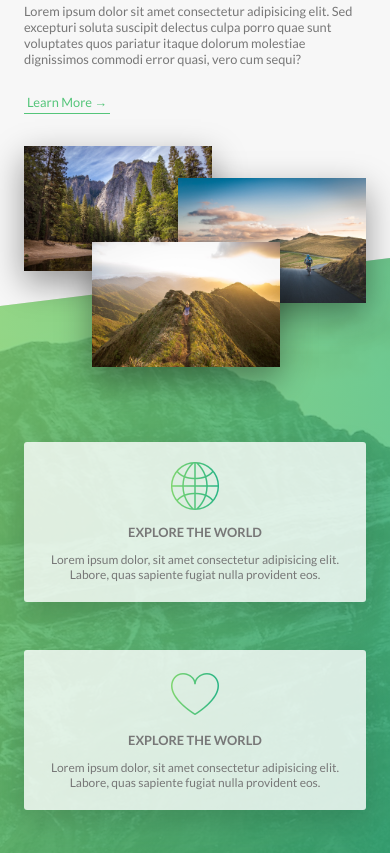
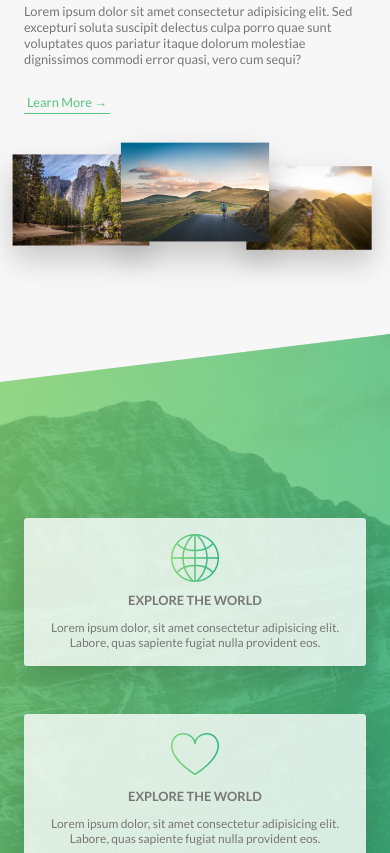
Before and after one commit to MennaRamadan/Natours, a website: page index.html in a window 390 px wide. Shown: the part 1071-1924 px from the top of the page. Drawn offline with Linux system fonts and the light colour scheme.

Commit message:
working on responsive part

```diff
--- a/sass/componnets/_cards.scss
+++ b/sass/componnets/_cards.scss
@@ -143,4 +143,54 @@
         font-weight: 100;
         font-size: 6rem;
     }
+
+
+
+    @include respond(tab-port){
+        height: auto;
+        border-radius: 3px;
+        background-color: $color-white;
+        box-shadow: 0 1.5rem 4rem rgba($color-black, .15);
+
+        &__side{
+            height: auto;
+            position: relative;
+            box-shadow: none;
+
+            &--back{
+                transform: rotateY(0);
+                clip-path: polygon(0 15%, 100% 0, 100% 100%, 0 100%);
+            }
+        }
+
+        // this mean hovering on card will affect on card side
+        &:hover &__side--front{
+            transform: rotateY(0);
+        }
+
+        &__details{
+            padding: 1rem 3rem;
+        }
+
+        &__cta{
+            position: relative;
+            top:0;
+            left: 0;
+            transform: translate(0);
+            width: 100%;
+            padding: 7rem 4rem 4rem 4rem;
+        }
+
+        &__price-only{
+            font-weight: 1.4rem;
+        }
+
+        &__price-box{
+            margin-bottom: 3px;
+        }
+
+        &__price-value{
+            font-size: 6rem;
+        }
+    }
 }
--- a/sass/componnets/_composition.scss
+++ b/sass/componnets/_composition.scss
@@ -8,19 +8,40 @@
         outline-offset: 2rem;
         transition: all .2s;
 
+        @include respond(tab-port){
+            float: left; //to make this work we must have relativeposition
+            position: relative;
+            width: 33.33333%;
+            box-shadow: 0 1.5rem 3rem rgba($color-black, .2);
+        }
+
         &--p1{
             left: 0;
             top: -2rem;
+            @include respond(tab-port){
+                top: 0;
+                transform: scale(1.2);
+            }
         }
 
         &--p2{
             right: 0;
             top: 2rem;
+            @include respond(tab-port){
+                top: -1rem;
+                transform: scale(1.3);
+                z-index: 100;
+            }
         }
 
         &--p3{
             left: 20%;
             top: 10rem;
+            @include respond(tab-port){
+                top: 1rem;
+                left: 0;
+                transform: scale(1.1);
+            }
         }
 
         &:hover{
--- a/sass/componnets/_feature-box.scss
+++ b/sass/componnets/_feature-box.scss
@@ -7,6 +7,10 @@
     text-align: center;
     transition: all .3s;
 
+    @include respond(tab-port){
+        padding: 2rem;
+    }
+
 
     &__icon{
         font-size: 6rem;
@@ -15,6 +19,10 @@
         display: inline-block;
         color: transparent;
         -webkit-background-clip: text;
+
+        @include respond(tab-port){
+            margin-bottom: 0;
+        }
     }
 
     &:hover{
--- a/sass/componnets/_form.scss
+++ b/sass/componnets/_form.scss
@@ -16,6 +16,10 @@
         width: 90%;
         display: block;
         transition: all .2s;
+
+        @include respond(tab-port){
+            width: 100%;
+        }
 
         &:focus{
             outline: none;
@@ -51,6 +55,11 @@
     &__radio-group{
         width: 49%;
         display: inline-block;
+
+        @include respond(tab-port){
+            width: 100%;
+            margin-bottom: 2rem;;
+        }
     }
 
     &__radio-label{
--- a/sass/componnets/_story.scss
+++ b/sass/componnets/_story.scss
@@ -9,6 +9,16 @@
     font-size: $default-font-size;
     transform: skewX(-12deg);
 
+    @include respond(tab-port){
+        width: 100%;
+        padding: 4rem;
+        padding-left: 7rem;
+    }
+
+
+    @include respond(phone){
+        transform: skewX(0);
+    }
 
     &__shape{
         width: 15rem;
@@ -23,6 +33,11 @@
 
         // the best way to make some space is not padding or margin incase of float elements
         transform: translateX(-3rem) translateY(-3rem) skewX(12deg);
+
+
+        @include respond(phone){
+            transform: translateX(-3rem) translateY(-3rem) skewX(0);
+        }
     }
 
     &__img{
@@ -35,6 +50,9 @@
 
     &__text{
         transform: skewX(12deg);
+        @include respond(phone){
+            transform: skewX(0);
+        }
     }
 
     &__caption{
--- a/sass/pages/_home.scss
+++ b/sass/pages/_home.scss
@@ -21,7 +21,7 @@
     }
 
     @include respond(tab-phone){
-        padding: 15rem 0;
+        padding: 10rem 0;
     }
 }
 
@@ -57,14 +57,34 @@
     background-image: linear-gradient(105deg, rgba($color-white, .9) 0%,
                                                 rgba($color-white, .9) 50%,
                                                 transparent 50%),url("../img/nat-10.jpg");
-    background-size: cover;
+    background-size: 100%;
     border-radius: 3px;
     box-shadow: 0 1.5rem 4rem rgba($color-black, .15);
 
-    height: 50rem;
+
+    @include respond(tab-land){
+        background-image: linear-gradient(105deg, rgba($color-white, .9) 0%,
+        rgba($color-white, .9) 65%,
+        transparent 65%),url("../img/nat-10.jpg");
+        background-size: cover;
+    }
+
+    @include respond(tab-port){
+        background-image: linear-gradient(to right, rgba($color-white, .9) 0%,
+        rgba($color-white, .9) 100%) , url("../img/nat-10.jpg");
+        background-size: cover;
+    }
 
     &__form{
         width: 50%;
         padding: 6rem;
+
+        @include respond(tab-land){
+            width: 65%;
+        }
+
+        @include respond(tab-port){
+            width: 100%;
+        }
     }
 }
```
Also changed, not shown: css/style.css.
